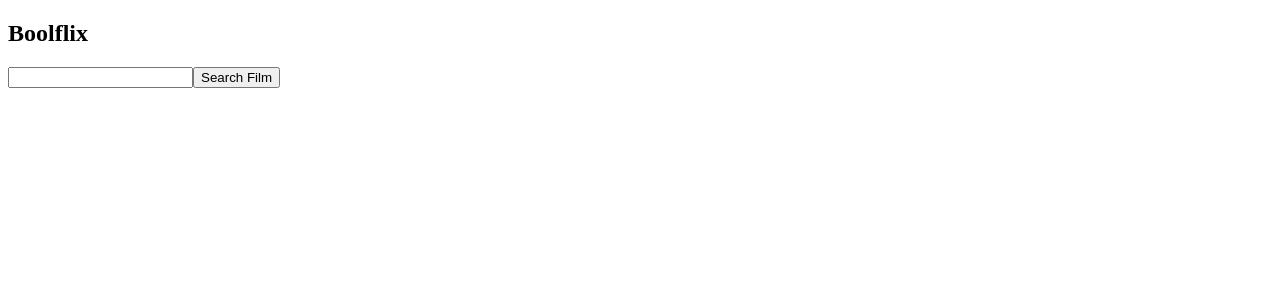
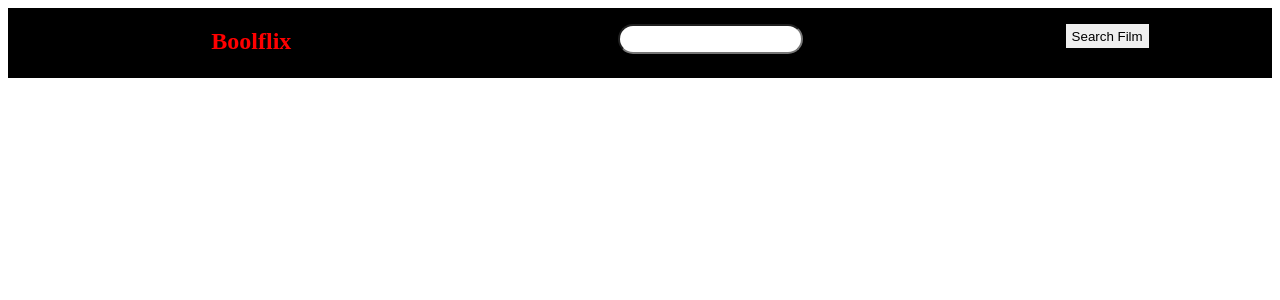
Before and after one commit to FrancescoLoCasto/vite-boolfix, a Vue app: page / in a window 1280 px wide. Shown: the top 300 px of the page. Built offline with nearby package versions, Linux system fonts and the light colour scheme.

Commit message:
add stars rating

```diff
--- a/package.json
+++ b/package.json
@@ -14,6 +14,7 @@
     "axos": "^0.0.1",
     "bootstrap": "^5.2.3",
     "flag-icons": "^6.6.6",
+    "fontawesome": "^5.6.3",
     "sass": "^1.57.1",
     "scss": "^0.2.4",
     "vue": "^3.2.45"
--- a/src/components/AppHeader.vue
+++ b/src/components/AppHeader.vue
@@ -27,5 +27,30 @@ export default {
 
 
 <style lang="scss">
+   .container-header{
+      height: 70px;
+      background-color: black;
+      color: red;
+      display: flex;
+      justify-content: space-around;
 
+      h1{
+         margin-right: 5rem;
+         margin-left: 5rem;
+
+      }
+
+      input{
+         height: 1.5rem;
+         margin-top: 1rem;
+         border-radius: 1rem;
+      }
+
+      button{
+         height: 1.5rem;
+         margin-left: 1rem;
+         margin-top: 1rem;
+         border: 0;
+      }
+   }
 </style>
--- a/src/components/AppMain.vue
+++ b/src/components/AppMain.vue
@@ -29,7 +29,9 @@ export default {
          <h3>
             {{ movie.original_title }}
          </h3>
-         <p>Rating Film: {{ movie.vote_average }}</p>
+         <p>Rating Movie: <i class="fa-solid fa-star" v-for="n in Math.ceil(movie.vote_average / 2)"></i>
+         <i class="fa-regular fa-star" v-for="n in Math.floor(5 - (movie.vote_average / 2))"></i>
+         </p>
       </div>
 
       <div class="card" v-for="tvShow in store.searchedTvshow">
@@ -43,7 +45,9 @@ export default {
          <h3>
             {{ tvShow.original_name }}
          </h3>
-         <p>Rating TvShow: {{ tvShow.vote_average }}</p>
+         <p>Rating Tv Shows: <i class="fa-solid fa-star" v-for="n in Math.ceil(tvShow.vote_average / 2)"></i>
+         <i class="fa-regular fa-star" v-for="n in Math.floor(5 - (tvShow.vote_average / 2))"></i>
+         </p>
       </div>
    </div>
 </template>
@@ -54,13 +58,14 @@ export default {
    .container-film{
       display: flex;
       flex-wrap: wrap;
+      background-color: rgb(63, 63, 63);
    }
 
 
    .card{
    width: 300px;
    text-align: center;
-   color: rgb(149, 15, 15);
+   color: rgb(255, 255, 255);
    padding: 2rem;
    }
 </style>
```
Also changed, not shown: 1 other file (tests, documents, lock files or other folders).
